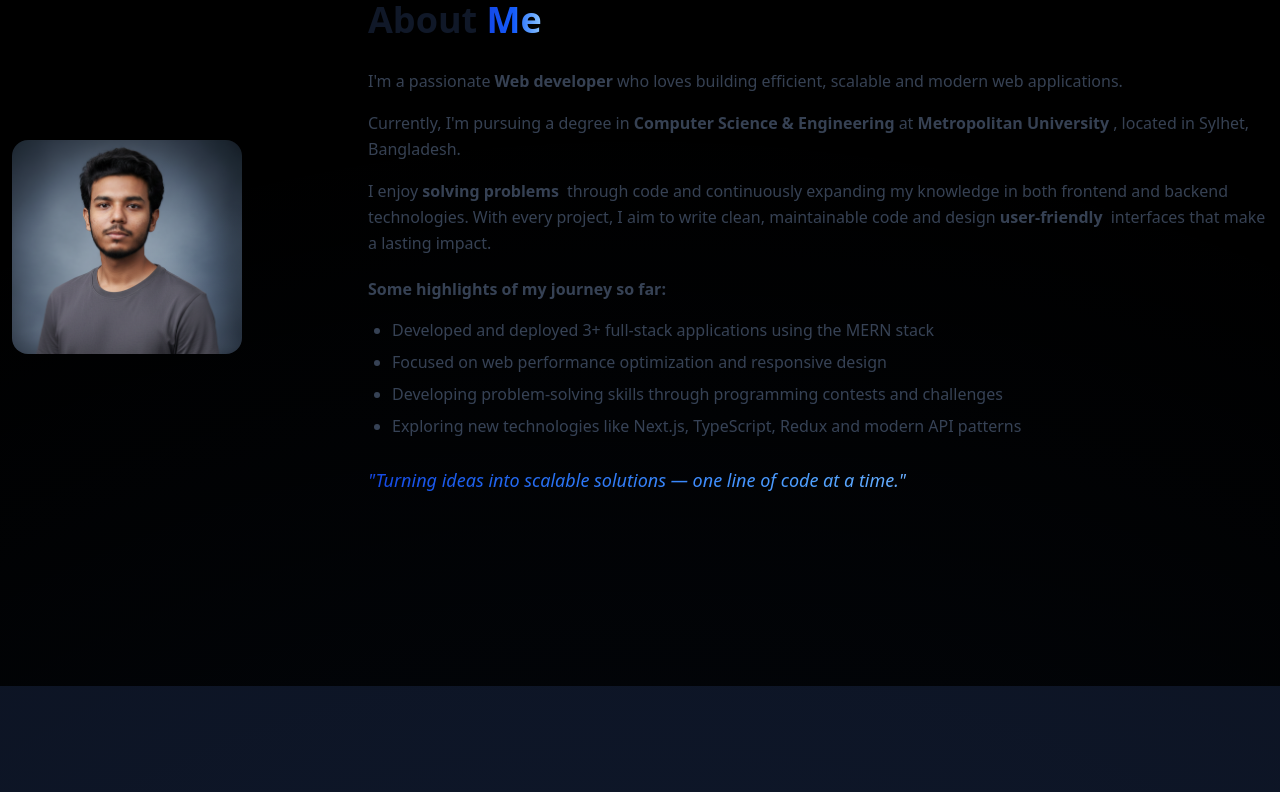
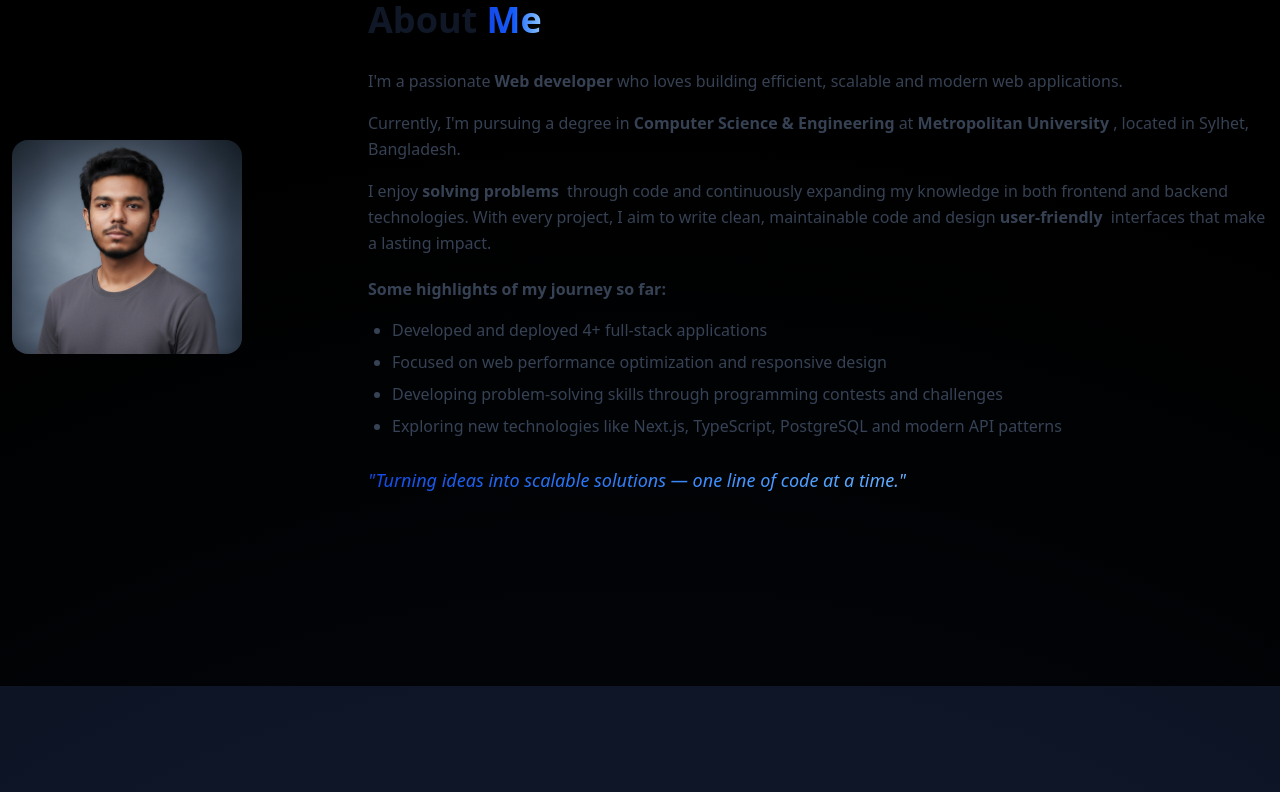
Before and after one commit to tahmid-khan-hub/my-portfolio-nextjs, a Next.js app: page / in a window 1280 px wide. Shown: the part 944-1736 px from the top of the page. Built offline with nearby package versions, Linux system fonts and the light colour scheme.

Commit message:
Added animations in the about section, added a constants bulletPoints for about section and updated the socialLinks of codechef

```diff
--- a/src/components/About.tsx
+++ b/src/components/About.tsx
@@ -1,4 +1,6 @@
 "use client";
+import { bulletPoints } from "@/constants/bulletPoints";
+import AnimateOnView from "@/hooks/AnimateOnView";
 import Image from "next/image";
 
 const About = () => {
@@ -18,26 +20,28 @@ const About = () => {
 
         {/* Text */}
         <div className="space-y-4 max-w-[900px] ml-0 md:ml-7 ">
-          <h2 className="text-4xl font-bold text-gray-900 dark:text-white mt-14 md:mt-0 mb-7 text-center md:text-left">
+          <AnimateOnView direction="down" delay={0.25} duration={0.6}><h2 className="text-4xl font-bold text-gray-900 dark:text-white mt-14 md:mt-0 mb-7 text-center md:text-left">
             About <span className="bg-gradient-to-r from-blue-700 via-blue-600 to-blue-300 bg-clip-text text-transparent">Me</span>
-          </h2>
+          </h2></AnimateOnView>
 
           {/* 1 */}
-          <p className="text-gray-700 dark:text-gray-300 leading-relaxed ">
+          <AnimateOnView direction="left" delay={0.25} duration={0.6}><p className="text-gray-700 dark:text-gray-300 leading-relaxed ">
             I&apos;m a passionate <span className="font-bold mr-1">Web developer</span>
              who loves building efficient, scalable and modern web applications.
-          </p>
+          </p></AnimateOnView>
 
           {/* 2 */}
-          <p className="text-gray-700 dark:text-gray-300 leading-relaxed ">
+          <AnimateOnView direction="right" delay={0.25} duration={0.6}><p className="text-gray-700 dark:text-gray-300 leading-relaxed ">
             Currently, I&apos;m pursuing a degree in{" "}
             <span className="font-bold mr-1">Computer Science & Engineering</span>
             at <span className="font-bold mr-1">Metropolitan University</span>,
             located in Sylhet, Bangladesh.
-          </p>
+          </p></AnimateOnView>
 
           {/* 3 */}
-          <p className="text-gray-700 dark:text-gray-300 leading-relaxed ">I enjoy <span className="font-bold mr-1">solving problems</span> through code and continuously expanding my knowledge in both frontend and backend technologies. With every project, I aim to write clean, maintainable code and design <span className="font-bold mr-1">user-friendly</span> interfaces that make a lasting impact.</p>
+          <AnimateOnView direction="left" delay={0.25} duration={0.6}><p className="text-gray-700 dark:text-gray-300 leading-relaxed ">
+           I enjoy <span className="font-bold mr-1">solving problems</span> through code and continuously expanding my knowledge in both frontend and backend technologies. With every project, I aim to write clean, maintainable code and design <span className="font-bold mr-1">user-friendly</span> interfaces that make a lasting impact.
+          </p></AnimateOnView>
 
           {/* journey glimpse */}
           <p className="text-gray-700 dark:text-gray-300 leading-relaxed mt-12 md:mt-5 font-semibold">
@@ -46,15 +50,18 @@ const About = () => {
 
           {/* bullet points */}
           <ul className="list-disc pl-6 space-y-2 text-gray-700 dark:text-gray-300 ">
-            <li>Developed and deployed 3+ full-stack applications using the MERN stack</li>
-            <li>Focused on web performance optimization and responsive design</li>
-            <li>Developing problem-solving skills through programming contests and challenges</li>
-            <li>Exploring new technologies like Next.js, TypeScript, Redux and modern API patterns</li>
+            {bulletPoints.map(({id, text}) => (
+              <AnimateOnView key={id} direction="right" delay={id * 0.08}>
+                <li>{text}</li>
+              </AnimateOnView>
+            ))}
           </ul>
 
-          <p className="italic text-lg bg-gradient-to-r from-blue-700 via-blue-400 to-blue-200 bg-clip-text text-transparent mt-7">
-            &quot;Turning ideas into scalable solutions — one line of code at a time.&quot;
-          </p>
+          <AnimateOnView direction="scale" delay={0.25} duration={0.6}>
+            <p className="italic text-lg bg-gradient-to-r from-blue-700 via-blue-400 to-blue-200 bg-clip-text text-transparent mt-7">
+              &quot;Turning ideas into scalable solutions — one line of code at a time.&quot;
+            </p>
+          </AnimateOnView>
         </div>
       </div>
     </section>
--- /dev/null
+++ b/src/constants/bulletPoints.ts
@@ -0,0 +1,24 @@
+
+export interface BulletPoints {
+  id: number;
+  text: string;
+}
+
+export const bulletPoints: BulletPoints[] = [
+    {
+        id: 1,
+        text: "Developed and deployed 4+ full-stack applications"
+    },
+    {
+        id: 2,
+        text: "Focused on web performance optimization and responsive design"
+    },
+    {
+        id: 3,
+        text: "Developing problem-solving skills through programming contests and challenges"
+    },
+    {
+        id: 4,
+        text: "Exploring new technologies like Next.js, TypeScript, PostgreSQL and modern API patterns"
+    },
+]
--- a/src/constants/socialLinks.ts
+++ b/src/constants/socialLinks.ts
@@ -31,7 +31,7 @@ export const socialLinks: SocialLink[] = [
   },
   {
     id: 5,
-    href: "https://www.codechef.com/users/YOUR_USERNAME",
+    href: "https://www.codechef.com/users/tahmid04",
     icon: SiCodechef,
   },
 ];
```
